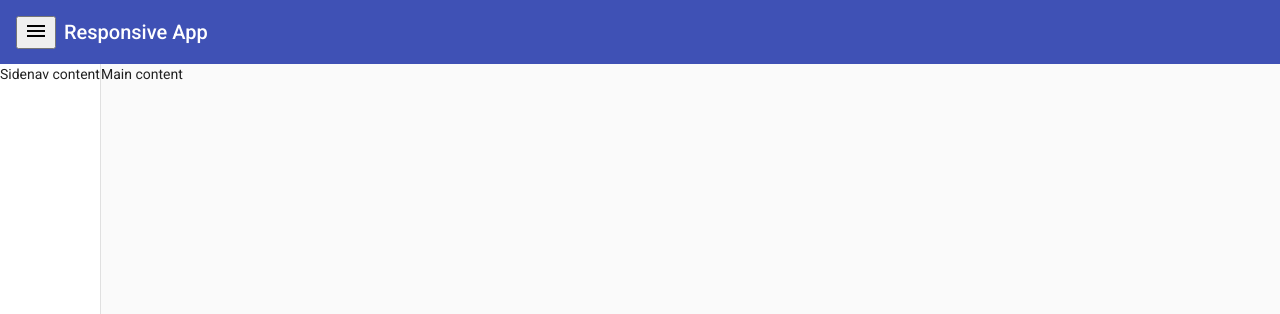
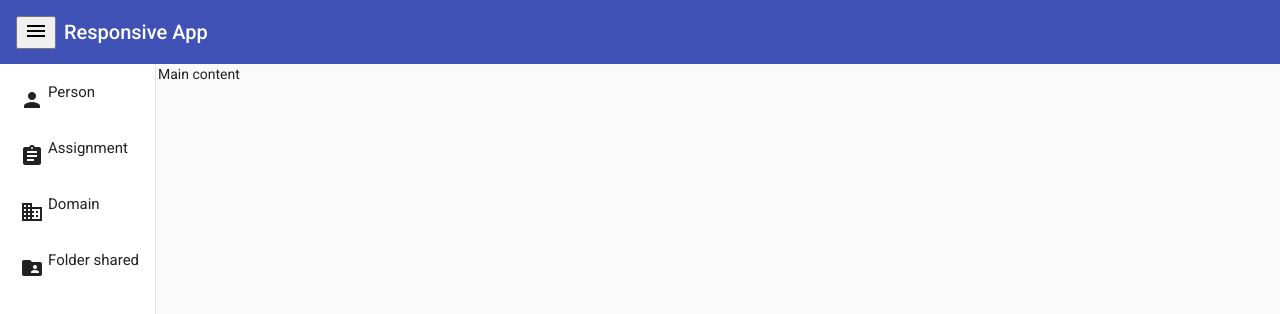
Before and after one commit to muralitharan805/angular_practice, an Angular app: page / in a window 1280 px wide. Shown: the top 314 px of the page. Built offline with nearby package versions, Linux system fonts and the light colour scheme.

Commit message:
basic side nav and header

```diff
--- a/src/app/app.component.html
+++ b/src/app/app.component.html
@@ -6,7 +6,26 @@
     <h1 class="example-app-name">Responsive App</h1>
   </mat-toolbar>
   <mat-sidenav-container class="example-sidenav-container">
-    <mat-sidenav #snav mode="side" opened>Sidenav content</mat-sidenav>
+    <mat-sidenav #snav mode="side" opened>
+      <mat-nav-list>
+        <mat-list-item>
+          <mat-icon mat-list-icon>person</mat-icon>
+          <h4>Person</h4>
+        </mat-list-item>
+        <mat-list-item>
+          <mat-icon mat-list-icon>assignment</mat-icon>
+          <h4>Assignment</h4>
+        </mat-list-item>
+        <mat-list-item>
+          <mat-icon mat-list-icon>domain</mat-icon>
+          <h4>Domain</h4>
+        </mat-list-item>
+        <mat-list-item>
+          <mat-icon mat-list-icon>folder_shared</mat-icon>
+          <h4>Folder shared</h4>
+        </mat-list-item>
+      </mat-nav-list>
+    </mat-sidenav>
     <mat-sidenav-content>Main content</mat-sidenav-content>
   </mat-sidenav-container>
 </div>
```
